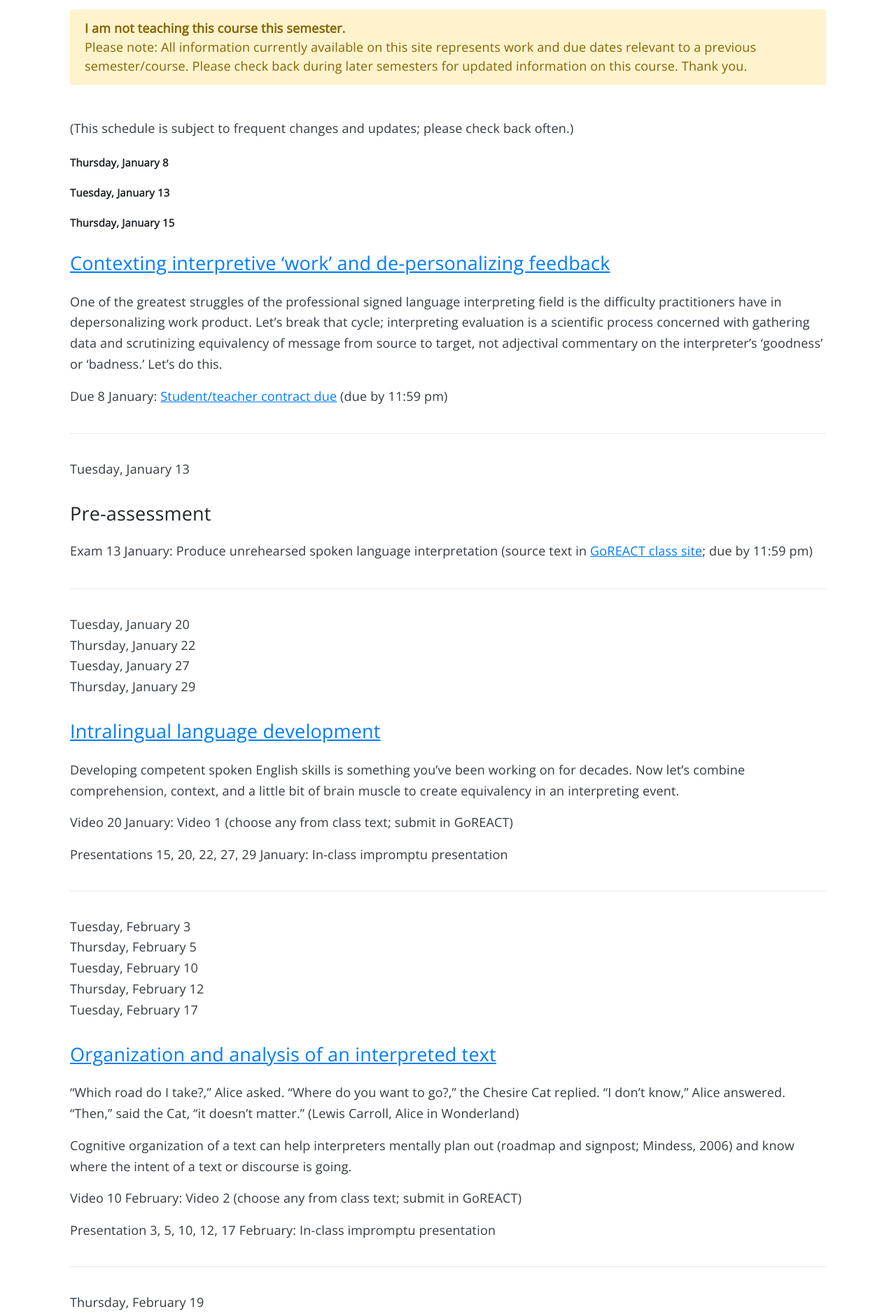
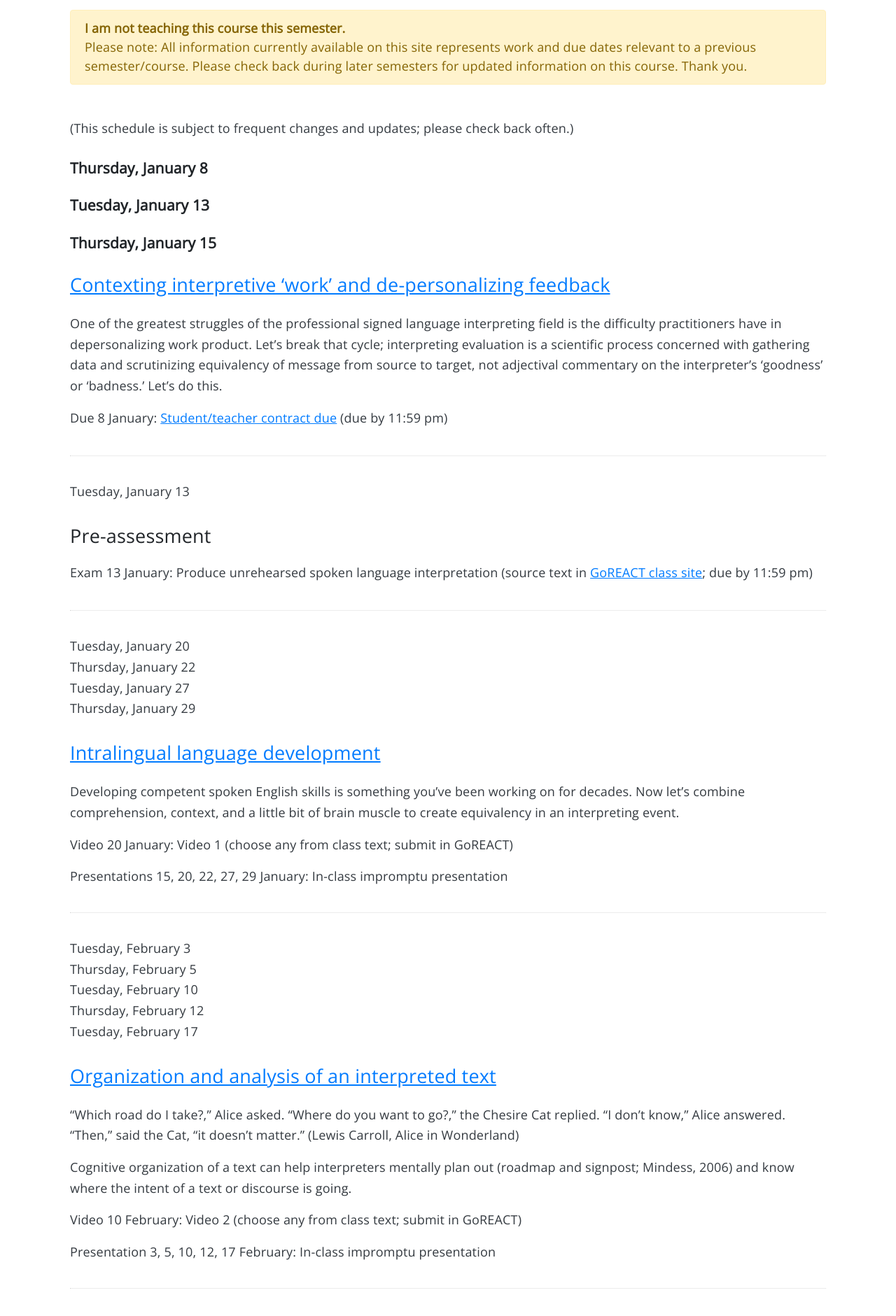
Before and after one commit to intrpr/jekyll-portfol-test, a Jekyll site: the page built from _posts/2019-06-09-schedule.md, in a window 1280 px wide. Shown: the part 398-2279 px from the top of the page at 70% size. Built offline with Jekyll 4.4.1, drawn with Linux system fonts in a browser that asks for light colours; nearby versions of some CDN libraries; some web fonts are replaced; our own code applies the rules of GitHub Pages for plain Markdown files; comment, search, counter and statistics services are not loaded.

```diff
--- a/_posts/2019-06-09-schedule.md
+++ b/_posts/2019-06-09-schedule.md
@@ -11,9 +11,9 @@ description: This course is an introduction to the skills and processes required
 
 (This schedule is subject to frequent changes and updates; please check back often.)
 
-##### Thursday, January 8<br>
-##### Tuesday, January 13<br>
-##### Thursday, January 15
+#### Thursday, January 8<br>
+#### Tuesday, January 13<br>
+#### Thursday, January 15
 
 ## [Contexting interpretive ‘work’ and de-personalizing feedback](http://)
 
```
